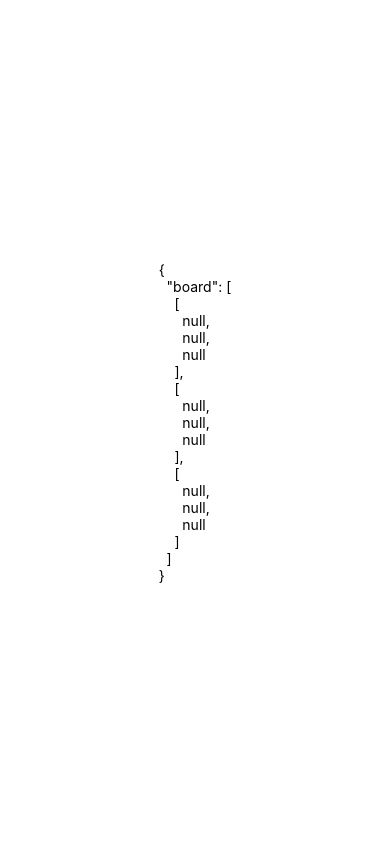
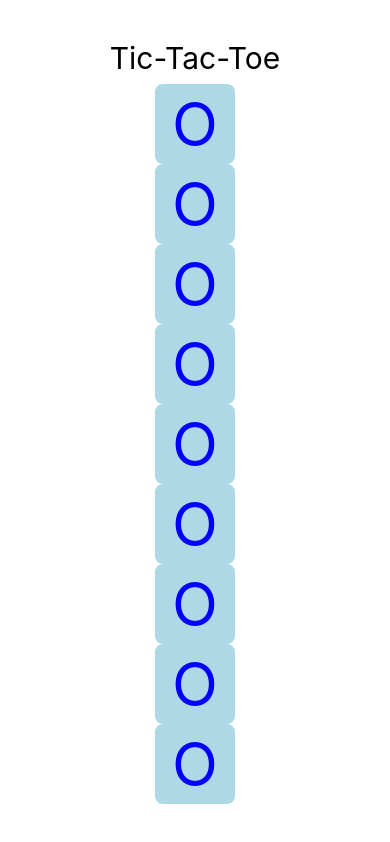
Before and after one commit to elimanzo/tic-tac-toe, a React Native app: screen / in a window 390 px wide. Built offline with nearby package versions, Linux system fonts and the light colour scheme.

Commit message:
Adding components for Board, Row, and, Cells

```diff
--- a/App.js
+++ b/App.js
@@ -3,20 +3,22 @@ import { StyleSheet, Text, View } from 'react-native';
 import { useReducer } from 'react';
 
 import make2DArray from './make2DArray';
+import Board from './Board';
 
 function reducer(state, action) {
   return state;
 }
 
 function makeInitialState() {
-  return { board: make2DArray(3, 3, null) };
+  return { board: make2DArray(3, 3, 'O') };
 }
 
 export default function App() {
   const [state, dispatch] = useReducer(reducer, undefined, makeInitialState);
   return (
     <View style={styles.container}>
-      <Text>{JSON.stringify(state, null, 2)}</Text>
+      <Text style={styles.title}>Tic-Tac-Toe</Text>
+      <Board board={state.board} />
       <StatusBar style='auto' />
     </View>
   );
@@ -27,6 +29,10 @@ const styles = StyleSheet.create({
     flex: 1,
     backgroundColor: '#fff',
     alignItems: 'center',
-    justifyContent: 'center'
+    justifyContent: 'center',
+    gap: 8
+  },
+  title: {
+    fontSize: 30
   }
 });
--- /dev/null
+++ b/Board.js
@@ -0,0 +1,22 @@
+import { View, StyleSheet } from 'react-native';
+
+import { Row } from './Row';
+
+export default function Board(props) {
+  return (
+    <View styles={styles.container}>
+      {props.board.map((row, rowIndex) => (
+        <Row key={rowIndex} row={row} />
+      ))}
+    </View>
+  );
+}
+
+const styles = StyleSheet.create({
+  container: {
+    backgroundColor: 'grey',
+    gap: 8,
+    padding: 8,
+    borderRadius: 8
+  }
+});
--- /dev/null
+++ b/Cell.js
@@ -0,0 +1,24 @@
+import { View, Text, StyleSheet } from 'react-native';
+
+export function Cell(props) {
+  return (
+    <View style={styles.container}>
+      {props.cell != null && <Text style={styles.text}>{props.cell}</Text>}
+    </View>
+  );
+}
+
+const styles = StyleSheet.create({
+  container: {
+    width: 80,
+    aspectRatio: 1,
+    borderRadius: 8,
+    backgroundColor: 'lightblue',
+    alignItems: 'center',
+    justifyContent: 'center'
+  },
+  text: {
+    color: 'blue',
+    fontSize: 60
+  }
+});
--- /dev/null
+++ b/Row.js
@@ -0,0 +1,20 @@
+import { View, StyleSheet } from 'react-native';
+
+import { Cell } from './Cell';
+
+export function Row(props) {
+  return (
+    <View styles={styles.container}>
+      {props.row.map((cell, colIndex) => (
+        <Cell key={colIndex} cell={cell} />
+      ))}
+    </View>
+  );
+}
+
+const styles = StyleSheet.create({
+  container: {
+    flexDirection: 'row',
+    gap: 8
+  }
+});
```
